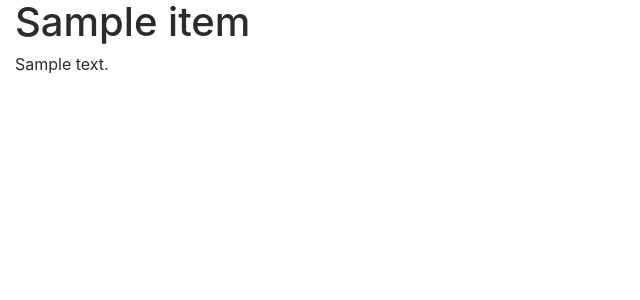
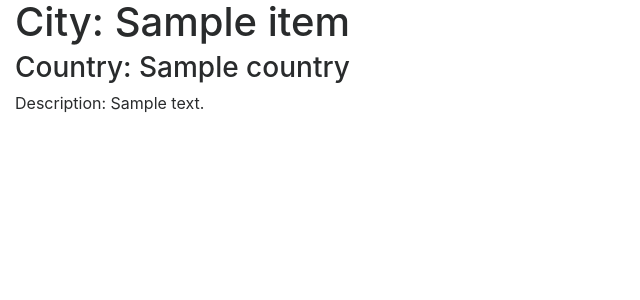
Before and after one commit to sjmiddlebrook/catalog-app, a Flask app: page /cities/1/ in a window 1280 px wide. Shown: the top 300 px of the page, without its empty margins (0-640 px from the left). Run offline with Flask 2, Linux system fonts and the light colour scheme; tables that the repository leaves empty hold one stand-in row (values such as "Sample post"); parts of the project's set-up code (start-up, migrations or seed data) failed here and were passed over; some libraries are stand-ins or nearby versions.

Commit message:
add city view for countries

```diff
--- a/application.py
+++ b/application.py
@@ -224,7 +224,17 @@ def add_city():
 @app.route('/cities/<int:city_id>/')
 def view_city(city_id):
     city = session.query(CatalogItem).filter_by(id=city_id).first()
-    return render_template('viewCity.html', city=city)
+    country = session.query(Country).filter_by(id=city.country_id).first()
+    return render_template('viewCity.html', city=city, country=country)
+
+
+# View a city
+@app.route('/countries/<int:country_id>/')
+def view_country_cities(country_id):
+    country = session.query(Country).filter_by(id=country_id).first()
+    cities = session.query(CatalogItem).filter_by(country_id=country_id).all()
+    return render_template('viewCountryCities.html', country=country,
+                           cities=cities)
 
 
 @app.route('/clearSession')
--- a/templates/countries.html
+++ b/templates/countries.html
@@ -39,7 +39,7 @@
             <h1>Countries</h1>
 
             {% for country in countries %}
-            <a href = "#"> <p>{{country.name}}</p></a>
+            <a href = "{{ url_for('view_country_cities', country_id=country.id) }}"> <p>{{country.name}}</p></a>
             {% endfor %}
         </div>
         <div class="col-md-6" align="left">
--- a/templates/viewCity.html
+++ b/templates/viewCity.html
@@ -1,15 +1,15 @@
 {% extends "layout.html" %}
 
-{% block title %}View City{% endblock %}
+{% block title %}{{ city.name }}{% endblock %}
 
 {% block content %}
 <main class="container-fluid">
     <div class="row">
-    <div class="col-md-6">
-    <h1>{{ city.name }}</h1>
-    <p>{{ city.description }}</p>
-
-    </div>
+        <div class="col-md-6">
+            <h1>City: {{ city.name }}</h1>
+            <h3>Country: {{ country.name }}</h3>
+            <p>Description: {{ city.description }}</p>
+        </div>
     </div>
 </main>
 {% endblock %}
```
Also changed, not shown: templates/viewCountryCities.html (added, +16 -0 lines).
